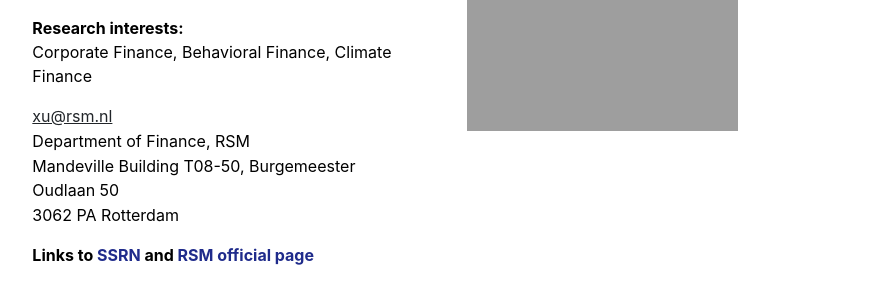
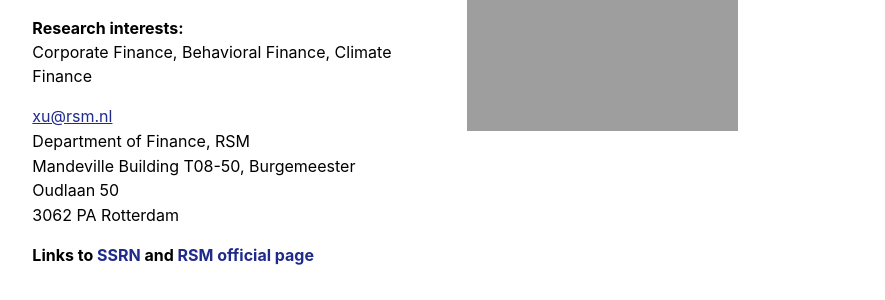
Before and after one commit to guosongxu/guosongxu.github.io, a Jekyll site: the page built from index.md, in a window 1280 px wide. Shown: the part 245-545 px from the top of the page, without its empty margins (197-1082 px from the left). Built offline with Jekyll 4.4.1, drawn with Linux system fonts in a browser that asks for light colours.

Commit message:
Update index.md

```diff
--- a/index.md
+++ b/index.md
@@ -8,7 +8,7 @@ Guosong Xu is an Assistant Professor of Finance at Rotterdam School of Managemen
 <p style="margin-bottom:10px"><strong>Research interests:</strong><br>
 Corporate Finance, Behavioral Finance, Climate Finance<p>
 
-<p style="margin-bottom:1px;color:#1F2B8B"><a href="mailto:xu@rsm.nl">xu@rsm.nl</a></p>
+<p style="margin-bottom:1px"><a style="color:#1F2B8B" href="mailto:xu@rsm.nl">xu@rsm.nl</a></p>
 <p style="margin-bottom:1px">Department of Finance, RSM</p>
 <p style="margin-bottom:1px">Mandeville Building T08-50, Burgemeester Oudlaan 50</p>
 <p>3062 PA Rotterdam</p>
```
